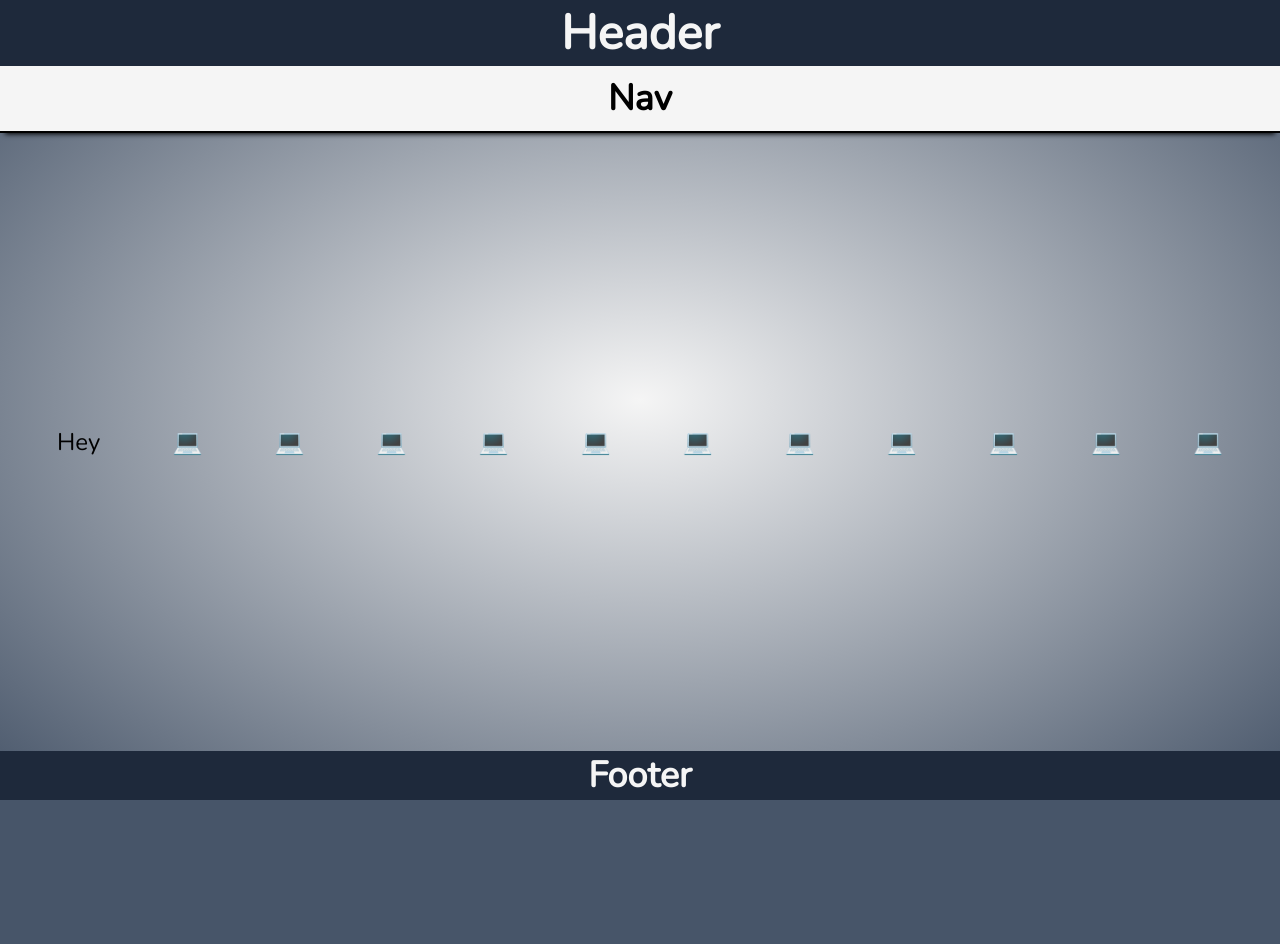
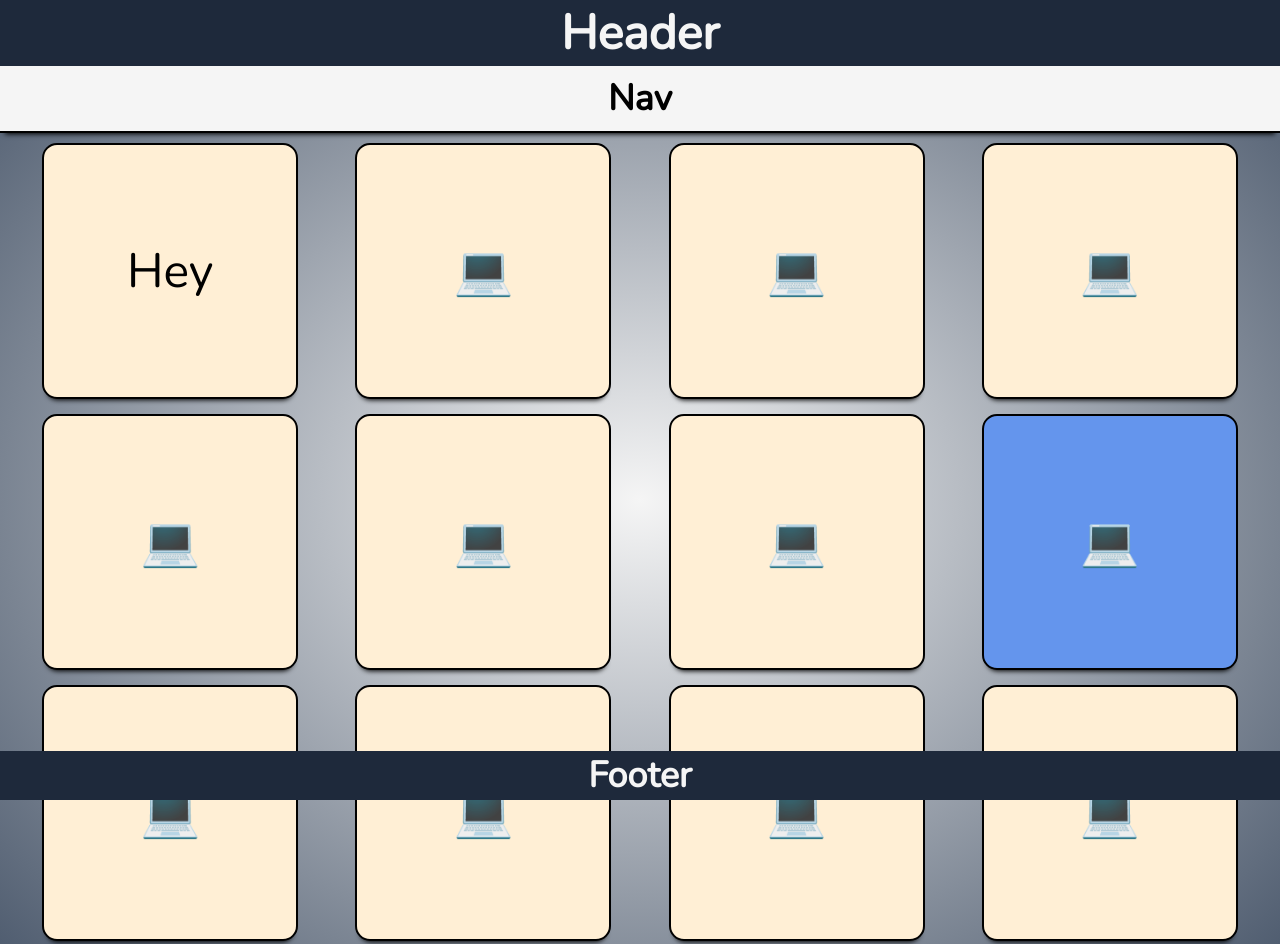
Before and after one commit to muwaffaqelbadawi/CSS_Course, a plain HTML site: page index20/index.html in a window 1280 px wide. Shown: the top 944 px of the page. Before the commit the page ends 800 px from the top, so only its background shows below. Drawn offline with nearby package versions, Linux system fonts and the light colour scheme; files that its build step writes are made by us from their sources.

Commit message:
finish_vars

```diff
--- a/index20/index.html
+++ b/index20/index.html
@@ -6,7 +6,7 @@
     <meta http-equiv="X-UA-Compatible" content="IE=edge">
     <meta name="viewport" content="width=device-width, initial-scale=1.0">
     <title>CSS Variables</title>
-    <link rel="stylesheet" href="css/style20.css">
+    <link rel="stylesheet" href="style.css">
 </head>
 
 <body>
--- a/index20/style.css
+++ b/index20/style.css
@@ -13,19 +13,32 @@
   --Fs: 1.5rem;
   --FS-XL: 3rem;
 
-  /* || COLOR */
+  /* COLOR */
   --BGCOLOR: #475569;
   --ALT-BGCOLOR: #1e293b;
   --RADIAL-COLOR: whitesmoke;
   --LIGHT-COLOR: whitesmoke;
   --DARK-COLOR: #000;
 
-  /* || Square */
+  /* Square */
+  --SQUARE-BGCOLOR: papayawhip;
+  --SQUARE-SIZE: max(150px, 20vw);
 
   /* || GENERAL */
   --PADDING: 0.5rem;
   --SHADOWS: 0 6px 5px -5px var(--DARK-COLOR);
   --BORDERS: 2px var(--DARK-COLOR) solid;
+}
+
+@media (prefers-color-scheme: dark) {
+  :root {
+    --BGCOLOR: #000;
+    --ALT-BGCOLOR: #333;
+    --RADIAL-COLOR: rgb(217, 217, 217);
+    --SQUARE-BGCOLOR: rgb(202, 174, 202);
+
+  }
+
 }
 
 /* || GENERAL STYLE */
@@ -79,3 +92,22 @@ main {
 footer {
   bottom: 0;
 }
+
+/* || FEATURES */
+
+.square--highlight {
+  --SQUARE-BGCOLOR: cornflowerblue;
+}
+
+.square {
+  background-color: var(--SQUARE-BGCOLOR);
+  width: var(--SQUARE-SIZE);
+  height: var(--SQUARE-SIZE);
+  border: var(--BORDERS);
+  border-radius: 15px;
+  display: grid;
+  place-content: center;
+  font-size: var(--FS-XL);
+  box-shadow: var(--SHADOWS);
+
+}
```
